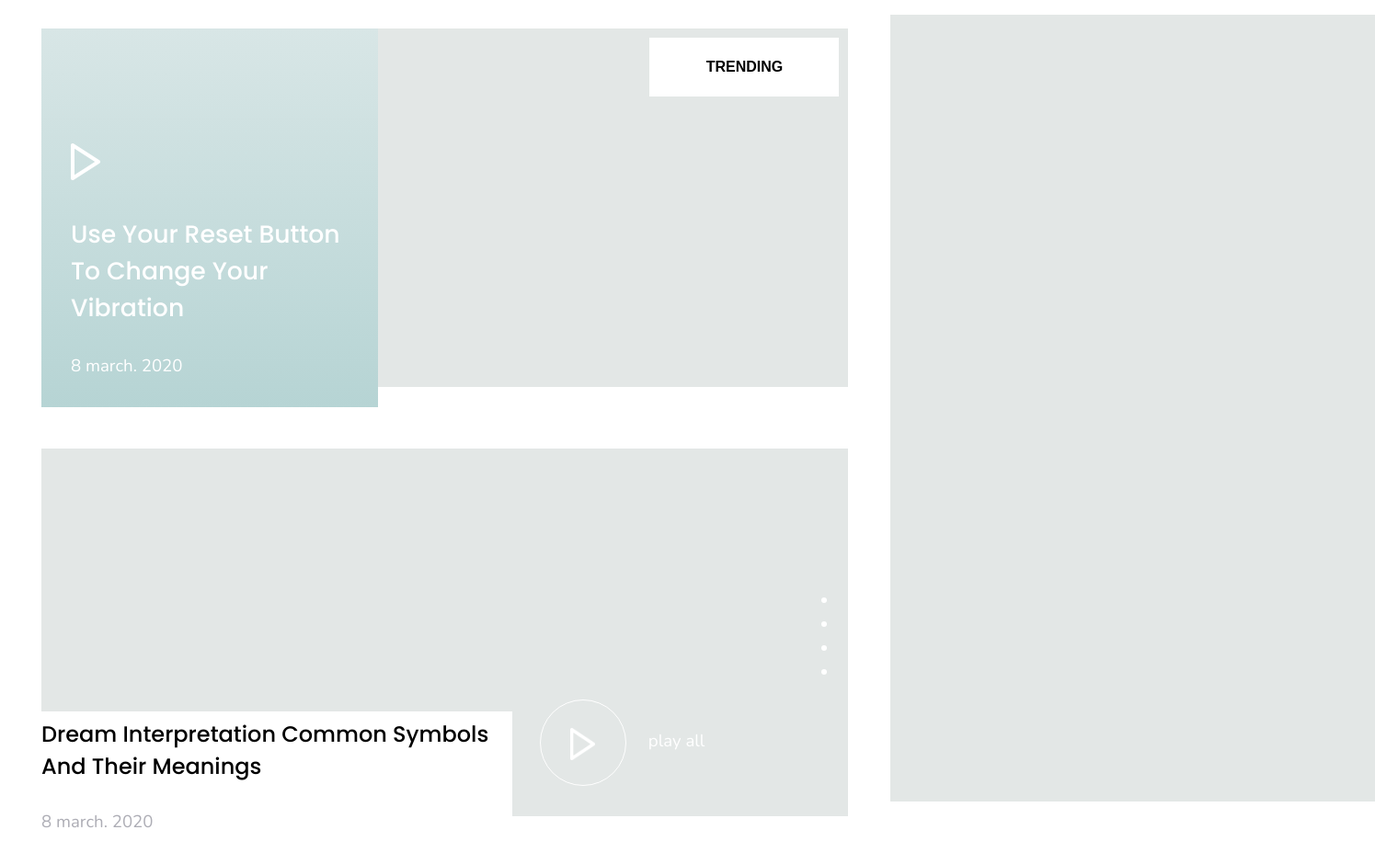
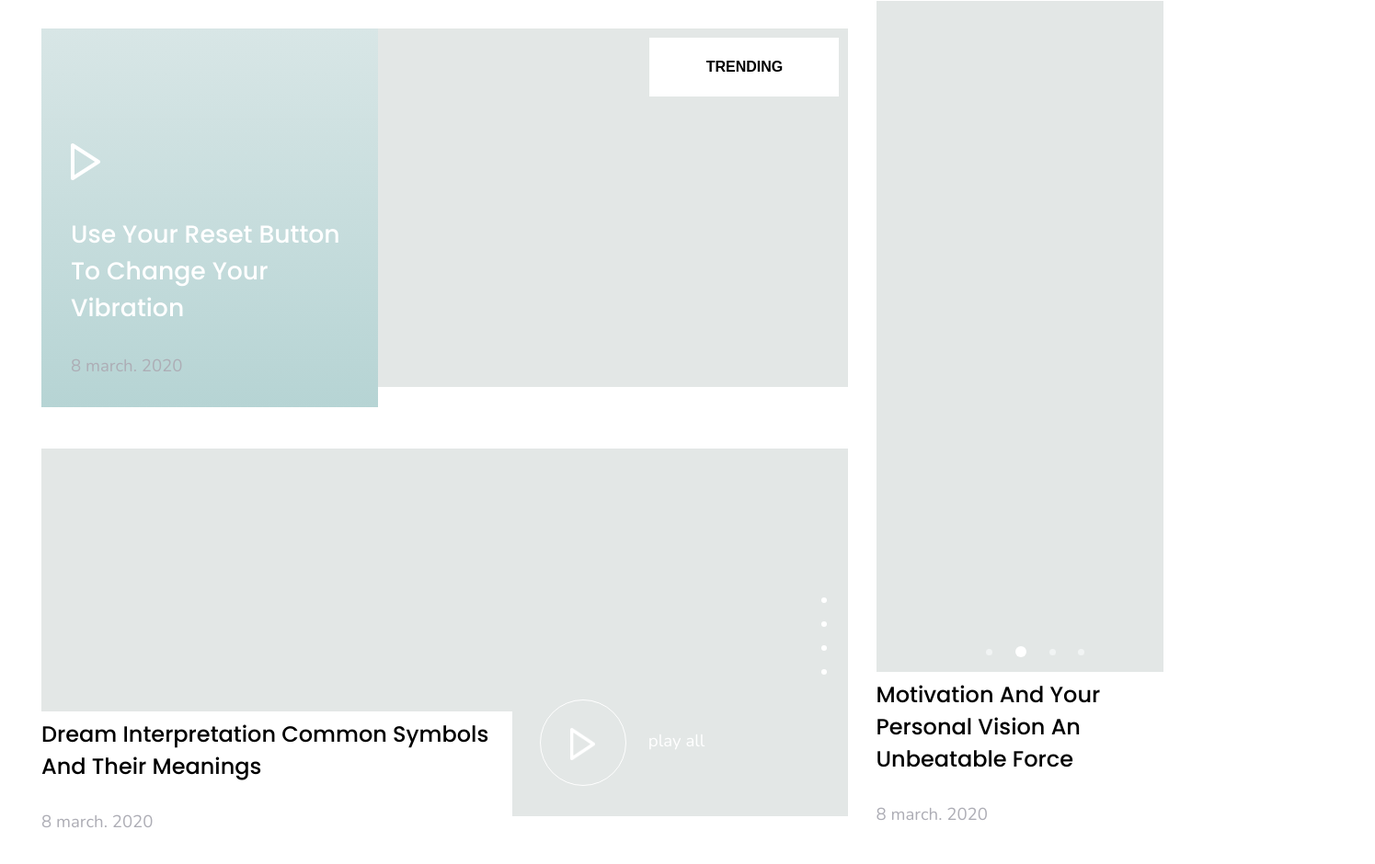
Before and after one commit to amineProjects/MI-Talent, a website: page index.html in a window 1280 px wide. Shown: the part 2584-3524 px from the top of the page at 92% size, 1495 px wide, since content can reach past the window. Drawn offline with nearby package versions, Linux system fonts and the light colour scheme.

Commit message:
Add the css for the last image in the story section.

```diff
--- a/index.html
+++ b/index.html
@@ -237,8 +237,18 @@
 							</div>
 						</div>
 					</div>
-					<iv class="col-3">
-						<img src="src/images/tall-story.jpg" alt="tall sotry image`">
+					<div class="col-3 container ">
+						<img class="right-image" src="src/images/tall-story.jpg" alt="tall sotry image">
+							<div class="pagination center">
+								<a href="#"></a>
+								<a href="#" class="active"></a>
+								<a href="#"></a>
+								<a href="#"></a>
+							</div>
+						<div class="story-subtitle">
+							Motivation And Your Personal Vision An Unbeatable Force
+						</div>
+						<div class="story-date ">8 march. 2020</div>
 					</div>
 				</div>
 			</div>
--- a/src/css/main.css
+++ b/src/css/main.css
@@ -441,6 +441,48 @@ header #search input[type="search"]:focus{
 	height: 35px;
 }
 
+.right-image{
+	width: 100%;
+	height: 730px;
+}
+.story-subtitle{
+	font-family: 'Poppins';
+	font-size: 18pt;
+	font-weight: 500;
+	text-align: left;
+}
+.story-date{
+	color: #adadb5;
+	text-align: left;
+}
+
+.center{
+	position: absolute;
+	bottom: 20%;
+	left: 35%;
+}
+.pagination{
+
+}
+.pagination a{
+	text-decoration: none;
+	display: inline-block;
+	width: 7px;
+	height: 7px;
+	background: #f1f4f4;
+	border-radius: 50%;
+	margin: 0 10px;
+}
+.pagination a.active{
+	width: 12px;
+	height: 12px;
+	margin-bottom: -2px;
+	background: white;
+}
+.pagination a:hover:not(.active){
+	background: white;
+}
+
 /* footer section
 =================*/
 
```
